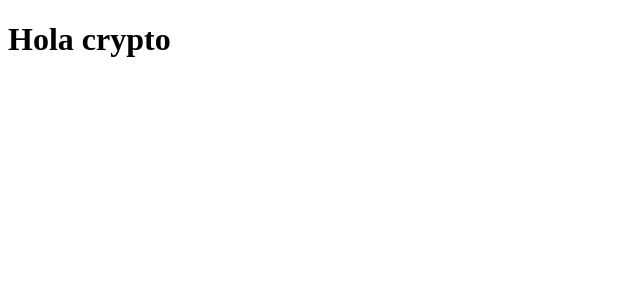
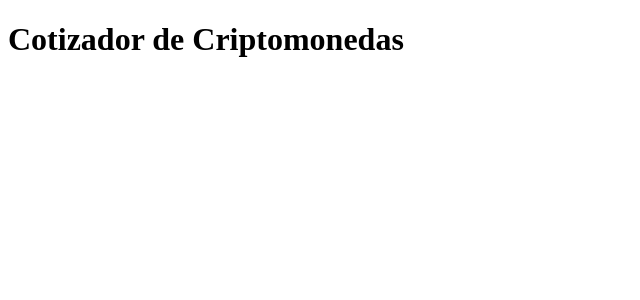
Before and after one commit to luchosr/look-into-crypto, a React (Vite) app: page / in a window 1280 px wide. Shown: the top 300 px of the page, without its empty margins (0-640 px from the left). Built offline with nearby package versions, Linux system fonts and the light colour scheme.

Commit message:
feat: adds app layout

```diff
--- a/src/App.tsx
+++ b/src/App.tsx
@@ -1,7 +1,12 @@
 function App() {
   return (
     <>
-      <h1>Hola crypto</h1>
+      <div className="container">
+        <h1 className="app-title">
+          Cotizador de <span>Criptomonedas</span>
+        </h1>
+        <div className="content"></div>
+      </div>
     </>
   );
 }
```
